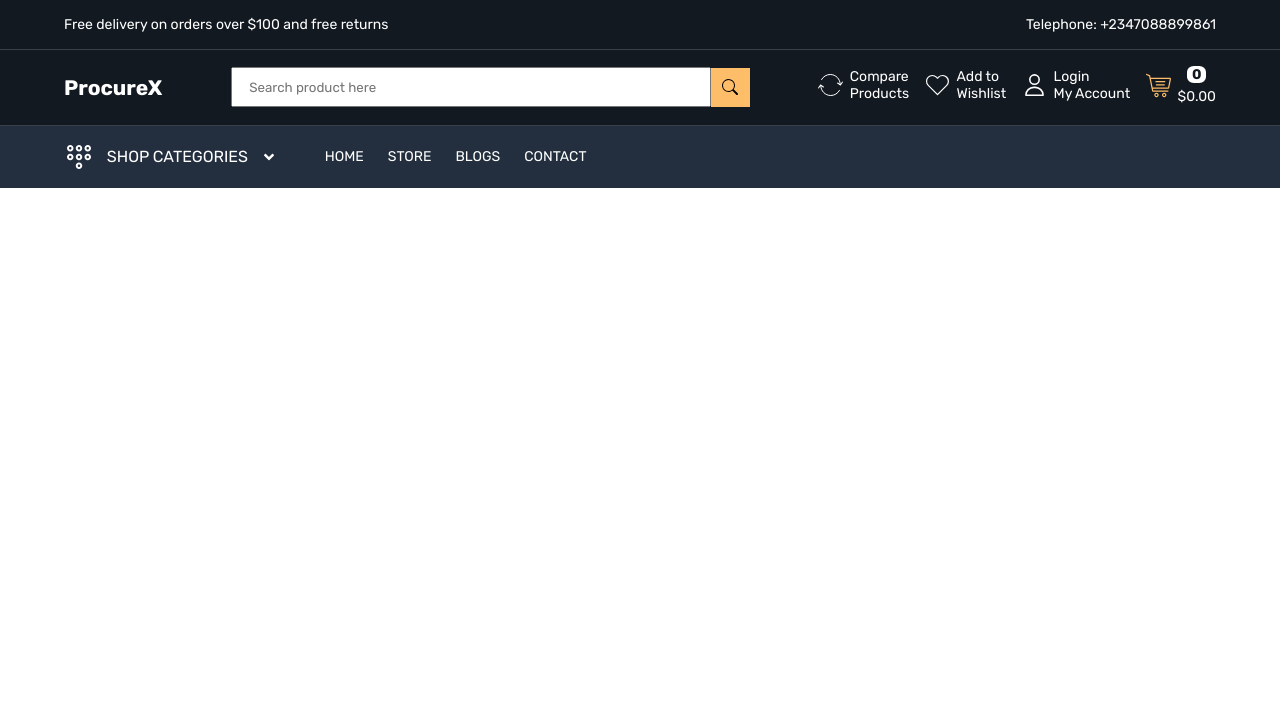
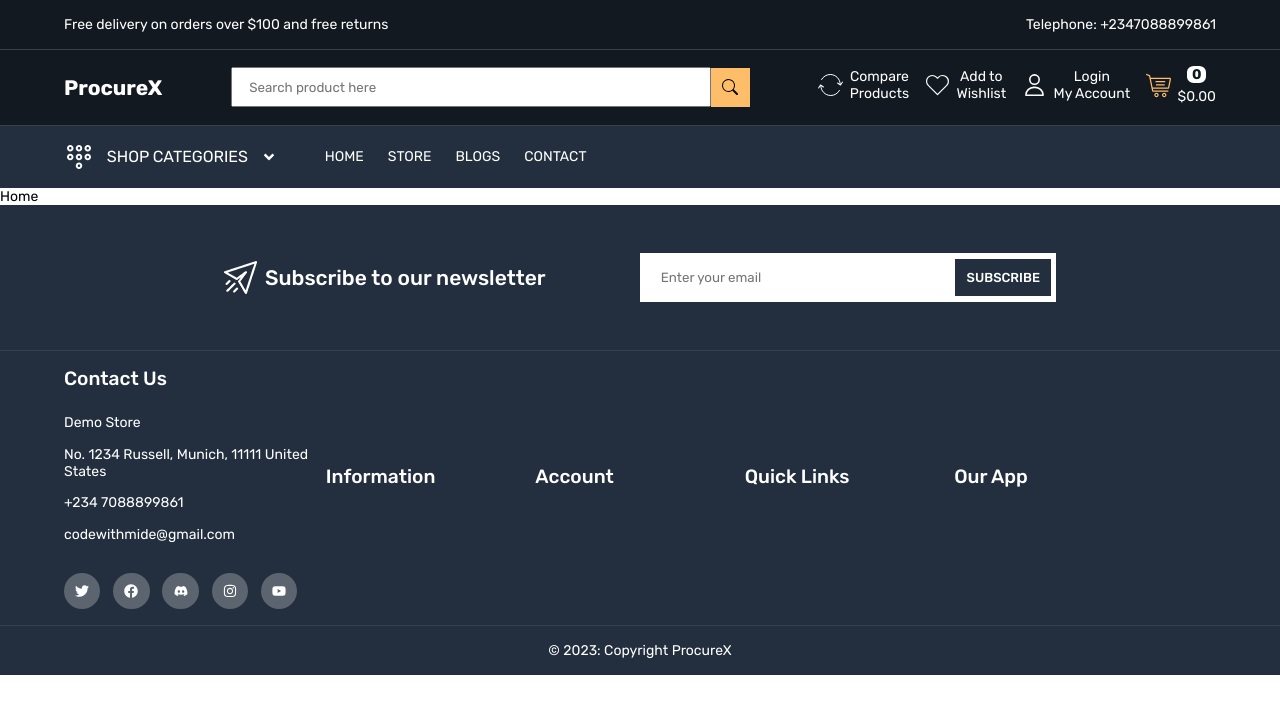
Before and after one commit to codewithmide/ProcureX, a React (Create React App) app: page / in a window 1280 px wide. Shown: the top 714 px of the page. Built offline with nearby package versions, Linux system fonts and the light colour scheme.

Commit message:
working on footer

```diff
--- a/src/App.scss
+++ b/src/App.scss
@@ -11,11 +11,24 @@
   --header-border-color: #3b4149;
   --search-btn-bg: #febd69;
   --bottom-header-bg: #232f3e;
+  --footer-bg-color: #232f3e;
+  --social-bg-color: #ffffff41;
 }
 
 body {
   width: 100vw;
   font-size: 14px;
+  display: flex;
+  flex-direction: column;
+}
+
+main {
+  flex: 1;
+}
+
+header, footer {
+  flex: 0 0 auto;
+  text-align: center;
 }
 
 a {
--- a/src/components/Footer.js
+++ b/src/components/Footer.js
@@ -1,10 +1,93 @@
 import React from 'react';
-import './styles/Footer.scss'
+import './styles/Footer.scss';
+import Newsletter from '../assets/newsletter.png';
+import { FaFacebook, FaInstagram, FaDiscord, FaTwitter, FaYoutube } from 'react-icons/fa'
 
 const Footer = () => {
   return (
-    <div className></div>
+    <footer>
+        <section className='ft-top-container'>
+          <div className="ft-container news">
+            <div className='newsletter'>
+              <img src={Newsletter} alt="newsletter icon" />
+              <h2>Subscribe to our newsletter</h2>
+            </div>
+            <div className='subscribe'>
+              <input type="email" placeholder='Enter your email'/>
+              <button>SUBSCRIBE</button>
+            </div>
+          </div>
+        </section>
+
+        <section className='ft-mid-container'>
+          <div className="ft-container ">
+            <div className='ft-navlinks first'>
+              <h3>contact us</h3>
+              <div className="ft-links">
+                <p>demo store</p>
+                <p>No. 1234 Russell, Munich, 11111 United states</p>
+                <p>+234 7088899861</p>
+                <p className='email'>codewithmide@gmail.com</p>
+                <div className='social-links'>
+                  <div className='social'>
+                    <FaTwitter />
+                  </div>
+                  <div className='social'>
+                    <FaFacebook />
+                  </div>
+                  <div className='social'>
+                    <FaDiscord/>
+                  </div>
+                  <div className='social'>
+                    <FaInstagram  />
+                  </div>
+                  <div className='social'>
+                    <FaYoutube  />
+                  </div>
+                </div>
+              </div>
+            </div>
+
+            <div className='ft-navlinks second'>
+              <h3>information</h3>
+              <div className="ft-links">
+
+              </div>
+            </div>
+
+            <div className='ft-navlinks third'>
+              <h3>account</h3>
+              <div className="ft-links">
+
+              </div>
+            </div>
+
+            <div className='ft-navlinks fourth'>
+              <h3>quick links</h3>
+              <div className="ft-links">
+
+              </div>
+            </div>
+            <div className='ft-navlinks fifth'>
+              <h3>our app</h3>
+              <div className="ft-links">
+
+              </div>
+            </div>
+          </div>
+        </section>
+
+        <section className='ft-bottom-container'>
+          <div className="ft-container">
+            <div className='copyright'>
+              <p>
+                &copy; {new Date().getFullYear()}: Copyright ProcureX
+              </p>
+            </div>
+          </div>
+        </section>
+      </footer>
   )
 }
 
-export default Footer
+export default Footer;
--- a/src/components/Logo.js
+++ b/src/components/Logo.js
@@ -1,9 +1,9 @@
 const Logo = () => {
     return (
         <div className="logo">
-            <h2>
+            <h1>
                 ProcureX
-            </h2>
+            </h1>
         </div>
     );
 }
--- a/src/components/styles/Dropdownmenu.scss
+++ b/src/components/styles/Dropdownmenu.scss
@@ -24,7 +24,7 @@
     color: var(--header-text-color);
     display: flex;
     flex-direction: column;
-    align-items: start;
+    align-items: flex-start;
     justify-content: center;
 }
 
--- a/src/components/styles/Footer.scss
+++ b/src/components/styles/Footer.scss
@@ -0,0 +1,124 @@
+footer {
+    width: 100%;
+    background-color: var(--footer-bg-color);
+}
+
+ .ft-top-container,
+ .ft-mid-container,
+ .ft-bottom-container {
+    display: flex;
+    align-items: center;
+    justify-content: center;
+    width: 100%;
+}
+
+.ft-top-container,
+.ft-mid-container {
+    border-bottom: 1px solid var(--header-border-color);
+}
+
+.ft-container {
+    display: flex;
+    align-items: center;
+    justify-content: space-between;
+    width: 95%;
+    color: var(--header-text-color);
+    text-align: center;
+    padding: 1rem 2rem;
+}
+
+
+.news {
+    width: 70%;
+}
+
+.newsletter {
+    display: flex;
+    align-items: center;
+    gap: .5rem;
+}
+
+.newsletter h2 {
+    font-weight: 500;
+}
+
+.subscribe {
+    display: flex;
+    background-color: var(--header-text-color);
+    align-items: center;
+    padding: .3rem;
+    margin: 2rem 0;
+    width: 50%;
+}
+
+.subscribe input {
+    border: none;
+}
+
+.subscribe button {
+    font-size: 13px;
+    font-weight: 500;
+    background-color: var(--footer-bg-color);
+    color: var(--header-text-color);
+}
+
+.ft-navlinks {
+    display: flex;
+    align-items: flex-start;
+    flex-direction: column;
+    gap: 1.5rem;
+    text-transform: capitalize;
+}
+
+.first,
+.fifth {
+    width: 25%;
+}
+
+.second,
+.third,
+.fourth {
+    width: 20%;
+}
+
+.ft-navlinks h3 {
+    font-size: 1.2rem;
+    font-weight: 500;
+}
+
+.ft-links {
+    display: flex;
+    flex-direction: column;
+    gap: .9rem;
+}
+
+.ft-links p {
+    text-align: left;
+}
+
+.email {
+    text-transform: lowercase;
+}
+
+.social-links {
+    display: flex;
+    gap: .8rem;
+    margin-top: 1rem;
+}
+
+.social {
+    background-color: var(--social-bg-color);
+    padding: .7rem;
+    border-radius: 50%;
+    display: flex;
+    align-items: center;
+    justify-content: center;
+    cursor: pointer;
+}
+
+.copyright {
+    display: flex;
+    align-items: center;
+    width: 100%;
+    justify-content: center;
+}
--- a/src/components/styles/Header.scss
+++ b/src/components/styles/Header.scss
@@ -1,7 +1,6 @@
 header {
     display: flex;
     flex-direction: column;
-    position: fixed;
     width: 100%;
     color: var(--header-text-color);
 }
--- a/src/pages/Home.js
+++ b/src/pages/Home.js
@@ -2,7 +2,7 @@
 
 const Home = () => {
   return (
-    <div></div>
+    <div>Home</div>
   )
 }
 
```
